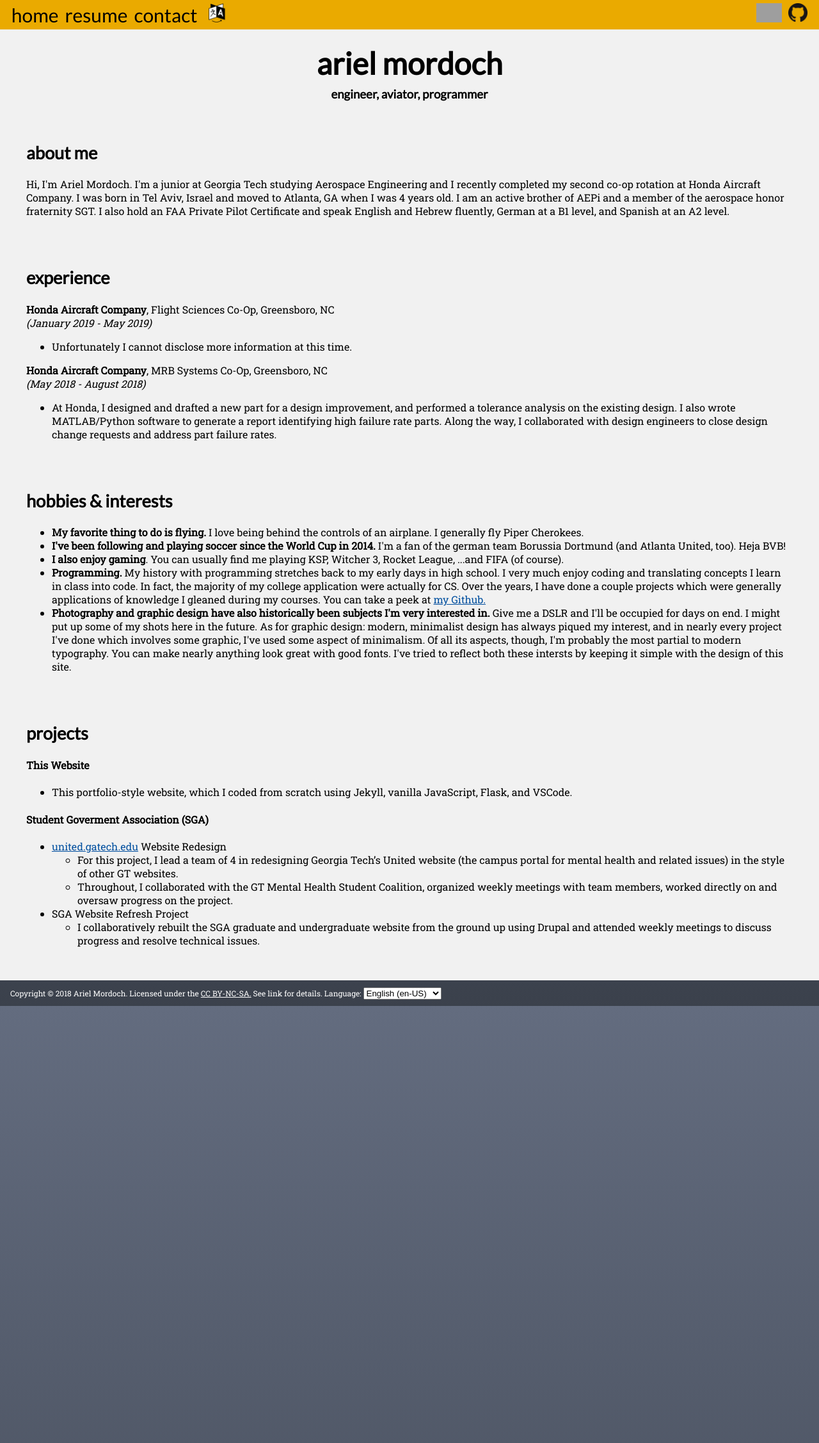
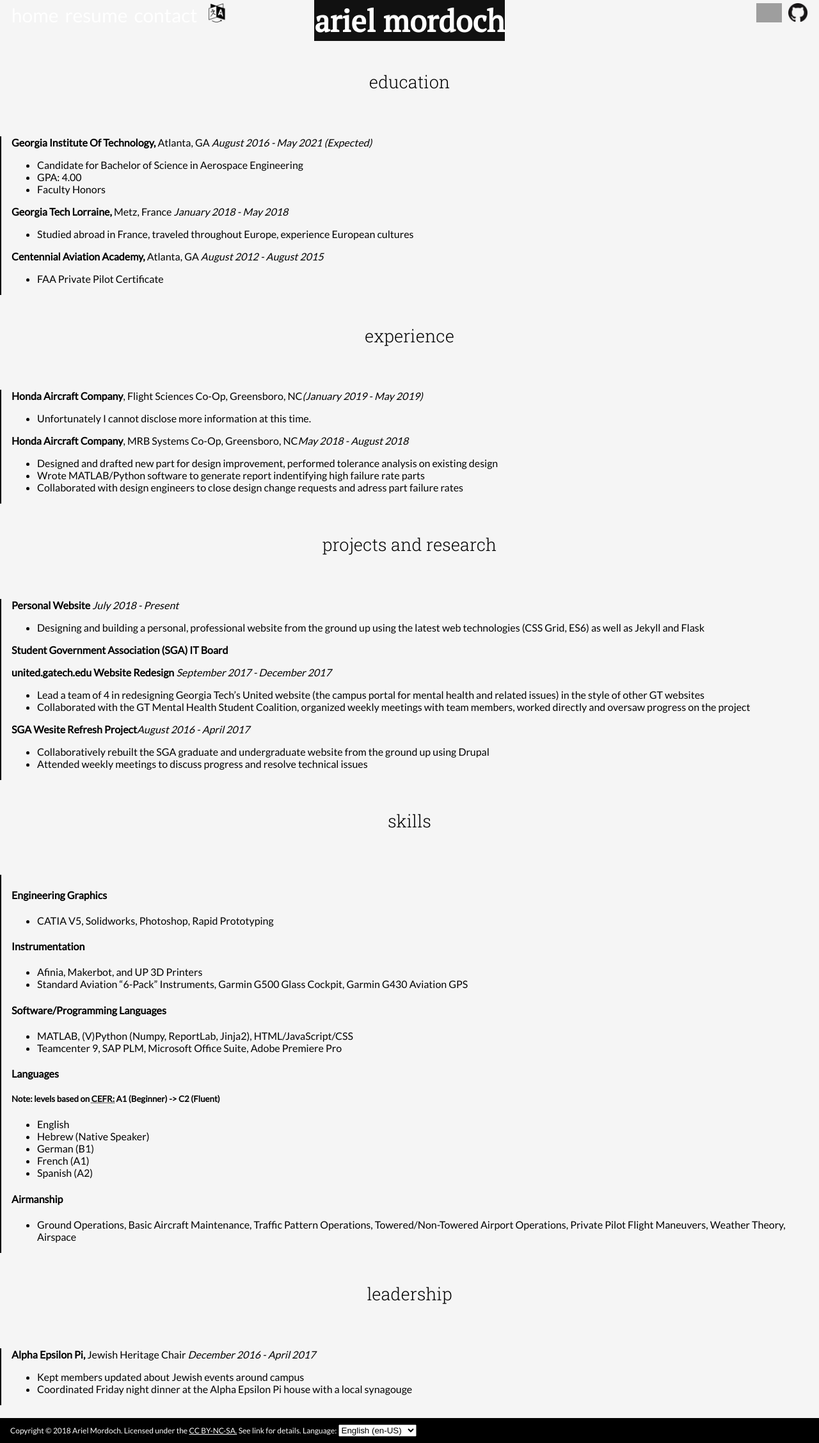
Before and after one commit to amordoch/amordoch.github.io, a Jekyll site: the page built from index.html, in a window 1280 px wide. Shown: the whole page at 64% size. Built offline with Jekyll 4.4.1, drawn with Linux system fonts in a browser that asks for light colours; grey boxes are pictures that could not be loaded.

Commit message:
new home page & style

```diff
--- a/_includes/header.html
+++ b/_includes/header.html
@@ -4,7 +4,7 @@
 <meta name="viewport" content="width=device-width, initial-scale=1">
 <title>{{ include.name }}</title>
 <link rel="shortcut icon" href="/favicon.ico">
-<link href="https://fonts.googleapis.com/css?family=Lato|Roboto+Slab" rel="stylesheet">
+<link href="https://fonts.googleapis.com/css?family=Lato|Roboto+Slab:300,400|PT+Serif" rel="stylesheet">
 <link rel="stylesheet" href="/assets/static/flags/css/flag-icon.css">
 <link rel="stylesheet" href="/assets/css/main.css">
 {%- unless include.no_track -%}
--- /dev/null
+++ b/assets/css/home.scss
@@ -0,0 +1,63 @@
+---
+---
+/* Specific content pane styling for homepage */
+/*
+.hobbies ul {
+  list-style-position: inside;
+  padding-left: 0;
+}
+*/
+@import 'colors';
+
+body {
+}
+
+section {
+  padding-left: 1em;
+  border-left: 2px solid black;
+  p:nth-child(1){
+    margin-top: 0;
+  }
+}
+
+main {
+  background-color: #f5f5f5;
+  color: black;
+}
+
+#title {
+  justify-self: normal;
+  background-color: #111;
+  // Flex to center
+  display: flex;
+  h1 {
+    margin: auto; // center
+  }
+  color: white;
+}
+
+.navbar {
+  background: none;
+  position: absolute;
+  top: 0;
+  a {
+    color: white;
+  }
+  width: 100vw;
+}
+
+.nav-bottom-shadow {
+  box-shadow: 0 -2px white inset;
+}
+
+.content {
+  grid-template-columns: 1fr 2fr;
+  grid-template-rows: 100vh auto;
+  column-gap: 0;
+  margin: 0 auto;
+  h2 {
+    text-align: center;
+    font-family: 'Roboto Slab', serif;
+    font-weight: 300;
+  }
+}
--- a/assets/css/main.scss
+++ b/assets/css/main.scss
@@ -15,24 +15,28 @@ body {
   display: grid;
   grid-template-rows: auto 1fr auto;
   min-height: 100vh;
-  font-family: 'Roboto Slab', serif;
+  font-family: 'Lato', sans-serif;
   font-size: 20px;
   margin: auto;
-  color: white;
-  background: linear-gradient(#636C7F, #3B414C);
+  color: black;
+  // background-color: black;
 }
 
 h1, h2, h3 {
-  font-family: 'Lato', sans-serif;
+  font-family: 'PT Serif', sans-serif;
 }
 
 main {
+  background: #111;
   padding-bottom: 1em;
+  color: white;
 }
 
 footer {
   font-size: .6em;
   padding-left: 1rem;
+  background: black;
+  color: white;
 
   a, a:visited {
     color: inherit;
@@ -279,7 +283,7 @@ html.no-cssgrid {
 
 .content {
   display: grid;
-  grid-template-columns: repeat(2, 1fr);
+  grid-template-columns: 1fr 1fr;
   grid-template-rows: auto;
   grid-column-gap: 36vw;
   margin: 0 1em;
@@ -312,12 +316,15 @@ html.no-cssgrid {
 
 
 .grid-box {
-  background: rgba(159, 173, 203, .2);
+  background: rgba(255, 255, 255, 0.4);
   border: rgba(0, 0, 0, 0.2) 1px solid;
   border-radius: .5em;
   padding-left: 2%;
   padding-right: 2%;
+  color: black;
+  box-shadow: 2px 2px 1px rgba(0, 0, 0, .2);
 }
+
 /* For construction notification */
 
 .hide {
--- a/index.html
+++ b/index.html
@@ -3,90 +3,134 @@ layout: template-en
 title: Ariel Mordoch
 description: The personal website of Ariel Mordoch
 lang: en
+custom_css: home
 ---
-<h1 class="grid-span-cols">ariel mordoch</h1>
-<h3 class="grid-span-cols">engineer, aviator, programmer</h3>
-<section class="grid-box">
-  <h2>about me</h2>
-  <p>Hi, I'm Ariel Mordoch. I'm a junior at Georgia Tech studying
-    Aerospace Engineering and I recently completed my second co-op
-    rotation at Honda Aircraft Company. I was
-    born in Tel Aviv, Israel and moved to Atlanta, GA when I
-    was 4 years old. I am an active brother of AEPi and a member of the aerospace honor
-    fraternity SGT. I also hold an FAA Private Pilot Certificate
-    and speak English and Hebrew fluently, German at a B1 level, and
-    Spanish at an A2 level.</p>
+<div id="title" class="grid-span-cols">
+  <h1>ariel mordoch</h1>
+</div>
+<div>
+  <h2>education</h2>
+</div>
+<section id="education" class="slide active-slide">
+  <p><strong>Georgia Institute Of Technology,</strong> Atlanta, GA <em class="daterange">August 2016 - May 2021
+      (Expected)</em></p>
+  <ul>
+    <li>Candidate for Bachelor of Science in Aerospace Engineering</li>
+    <li>GPA: 4.00</li>
+    <li>Faculty Honors</li>
+  </ul>
+  <div class="indent1">
+    <p><strong>Georgia Tech Lorraine,</strong> Metz, France <em class="daterange">January 2018 - May 2018</em>
+    </p>
+    <ul>
+      <li>Studied abroad in France, traveled throughout Europe, experience European cultures</li>
+    </ul>
+  </div>
+  <p><strong>Centennial Aviation Academy,</strong> Atlanta, GA <em class="daterange">August 2012 - August
+      2015</em></p>
+  <ul>
+    <li>FAA Private Pilot Certificate</li>
+  </ul>
 </section>
-<section class="grid-box">
+<div>
   <h2>experience</h2>
-  <p><strong>Honda Aircraft Company</strong>, Flight Sciences Co-Op, Greensboro, NC <br><em>(January 2019 - May 2019)</em></p>
+</div>
+<section id="experience" class="slide">
+  <p><strong>Honda Aircraft Company</strong>, Flight Sciences Co-Op, Greensboro, NC<em class="daterange">(January 2019 - May 2019)</em></p>
   <ul>
     <li>Unfortunately I cannot disclose more information at this time.</li>
   </ul>
-  <p><strong>Honda Aircraft Company</strong>, MRB Systems Co-Op, Greensboro, NC<br /><em>(May 2018 - August
-      2018)</em></p>
+  <p><strong>Honda Aircraft Company</strong>, MRB Systems Co-Op, Greensboro, NC<em class="daterange">May 2018 - August 2018</em></p>
   <ul>
-    <li>At Honda, I designed and drafted a new part for a design improvement, and performed a tolerance analysis
-      on the existing design.
-      I also wrote MATLAB/Python software to generate a report identifying high failure rate parts.
-      Along the way, I collaborated with design engineers to close design change requests and address part failure
-      rates.</li>
+    <li>Designed and drafted new part for design improvement, performed tolerance analysis on existing design
+    </li>
+    <li>Wrote MATLAB/Python software to generate report indentifying high failure rate parts</li>
+    <li>Collaborated with design engineers to close design change requests and adress part failure rates</li>
   </ul>
 </section>
-<section class="grid-box">
-  <h2>hobbies & interests</h2>
+<div>
+  <h2>projects and research</h2>
+</div>
+<section id="research" class="slide">
+  <p><strong>Personal Website</strong> <em class="daterange">July 2018 - Present</em></p>
   <ul>
-    <li><strong>My favorite thing to do is flying.</strong> I love being
-      behind the controls of an airplane. I generally fly
-      Piper Cherokees.
-    </li>
-    <li><strong>I've been following and playing soccer since the World Cup in 2014.</strong>
-      I'm a fan of the german team Borussia Dortmund (and Atlanta United, too). Heja BVB!
-    </li>
-    <li><strong>I also enjoy gaming</strong>. You can usually find me playing KSP,
-      Witcher 3, Rocket League, ...and FIFA (of course).
-    </li>
-    <li><strong>Programming.</strong> My history with programming stretches back to
-      my early days in high school. I very much enjoy coding and translating concepts
-      I learn in class into code. In fact, the majority of my college application were
-      actually for CS. Over the years, I have done a couple projects which
-      were generally applications of knowledge I gleaned during my courses.
-      You can take a peek at <a href="https://github.com/amordoch">my Github.</a>
-    </li>
-    <li><strong>Photography and graphic design have also historically been subjects I'm very interested
-        in.</strong>
-      Give me a DSLR and I'll be occupied for days on end. I might put up some of my shots here in the future.
-      As for graphic design: modern, minimalist design has always piqued my interest, and in nearly every project
-      I've done which involves some graphic, I've used some aspect of minimalism. Of all its aspects, though,
-      I'm probably the most partial to modern typography. You can make nearly anything look great with good fonts.
-      I've tried to reflect both these intersts by keeping it simple with the design of this site.
-    </li>
+    <li>Designing and building a personal, professional website from the ground up using the latest web
+      technologies (CSS Grid, ES6) as well as Jekyll and Flask</li>
+  </ul>
+  <p><strong>Student Government Association (SGA) IT Board</strong></p>
+  <div class="indent1">
+    <p>
+      <strong>united.gatech.edu Website Redesign</strong> <em class="daterange">September 2017 - December
+        2017</em>
+    </p>
+    <ul>
+      <li>Lead a team of 4 in redesigning Georgia Tech’s United website (the campus portal for mental health and
+        related issues) in the style of other GT websites</li>
+      <li>Collaborated with the GT Mental Health Student Coalition, organized weekly meetings with team members,
+        worked directly and oversaw progress on the project</li>
+    </ul>
+    <p><strong>SGA Wesite Refresh Project</strong><em class="daterange">August 2016 - April 2017</em></p>
+    <ul>
+      <li>Collaboratively rebuilt the SGA graduate and undergraduate website from the ground up using Drupal
+      </li>
+      <li>Attended weekly meetings to discuss progress and resolve technical issues</li>
+    </ul>
+  </div>
+</section>
+<div>
+  <h2>skills</h2>
+</div>
+<section id="skills" class="slide">
+  <div id="eng-graphics">
+    <h4>Engineering Graphics</h4>
+    <ul>
+      <li>CATIA V5, Solidworks, Photoshop, Rapid Prototyping</li>
+    </ul>
+  </div>
+  <div id="instrumentation">
+    <h4>Instrumentation</h4>
+    <ul>
+      <li>Afinia, Makerbot, and UP 3D Printers</li>
+      <li>Standard Aviation “6-Pack” Instruments, Garmin G500 Glass Cockpit, Garmin G430 Aviation GPS</li>
+    </ul>
+  </div>
+  <div id="software">
+    <h4>Software/Programming Languages</h4>
+    <ul>
+      <li>MATLAB, (V)Python (Numpy, ReportLab, Jinja2), HTML/JavaScript/CSS</li>
+      <li>Teamcenter 9, SAP PLM, Microsoft Office Suite, Adobe Premiere Pro</li>
+    </ul>
+  </div>
+  <div id="resume-languages">
+    <h4>Languages</h4>
+    <h5>Note: levels based on <abbr title="Common European Framework of Reference for Languages">CEFR:</abbr> A1
+      (Beginner) -> C2 (Fluent)</h5>
+    <ul>
+      <li>English</li>
+      <li>Hebrew (Native Speaker)</li>
+      <li>German (B1)</li>
+      <li>French (A1)</li>
+      <li>Spanish (A2)</li>
+    </ul>
+  </div>
+  <div id="airmanship">
+    <h4>Airmanship</h4>
+    <ul>
+      <li>Ground Operations, Basic Aircraft Maintenance, Traffic Pattern Operations, Towered/Non-Towered Airport
+        Operations, Private Pilot Flight Maneuvers, Weather Theory, Airspace</li>
+    </ul>
+  </div>
+</section>
+<div>
+  <h2>leadership</h2>
+</div>
+<section id="leadership" class="slide">
+  <p>
+    <strong>Alpha Epsilon Pi,</strong> Jewish Heritage Chair <em class="daterange">December 2016 - April
+      2017</em>
+  </p>
+  <ul>
+    <li>Kept members updated about Jewish events around campus</li>
+    <li>Coordinated Friday night dinner at the Alpha Epsilon Pi house with a local synagouge</li>
   </ul>
 </section>
-<section class="grid-box">
-  <h2>projects</h2>
-  <h4>This Website</h4>
-  <ul>
-    <li>This portfolio-style website, which I coded from scratch using Jekyll, vanilla JavaScript, Flask, and VSCode.</li>
-  </ul>
-  <h4>Student Goverment Association (SGA)</h4>
-  <ul>
-    <li><a href="https://united.gatech.edu">united.gatech.edu</a> Website Redesign
-      <ul>
-        <li>For this project, I lead a team of 4 in redesigning Georgia Tech’s United
-          website (the campus portal for mental health and
-          related issues) in the style of other GT websites.</li>
-        <li>Throughout, I collaborated with the GT Mental Health Student Coalition,
-          organized weekly meetings with team members, worked directly on
-          and oversaw progress on the project.</li>
-      </ul>
-    </li>
-    <li>SGA Website Refresh Project
-      <ul>
-        <li>I collaboratively rebuilt the SGA graduate and
-          undergraduate website from the ground up using Drupal and attended weekly meetings to discuss progress
-          and resolve technical issues.</li>
-      </ul>
-    </li>
-  </ul>
-</section>
```
Also changed, not shown: assets/css/home.css (deleted, +0 -7 lines), Gemfile.lock.
